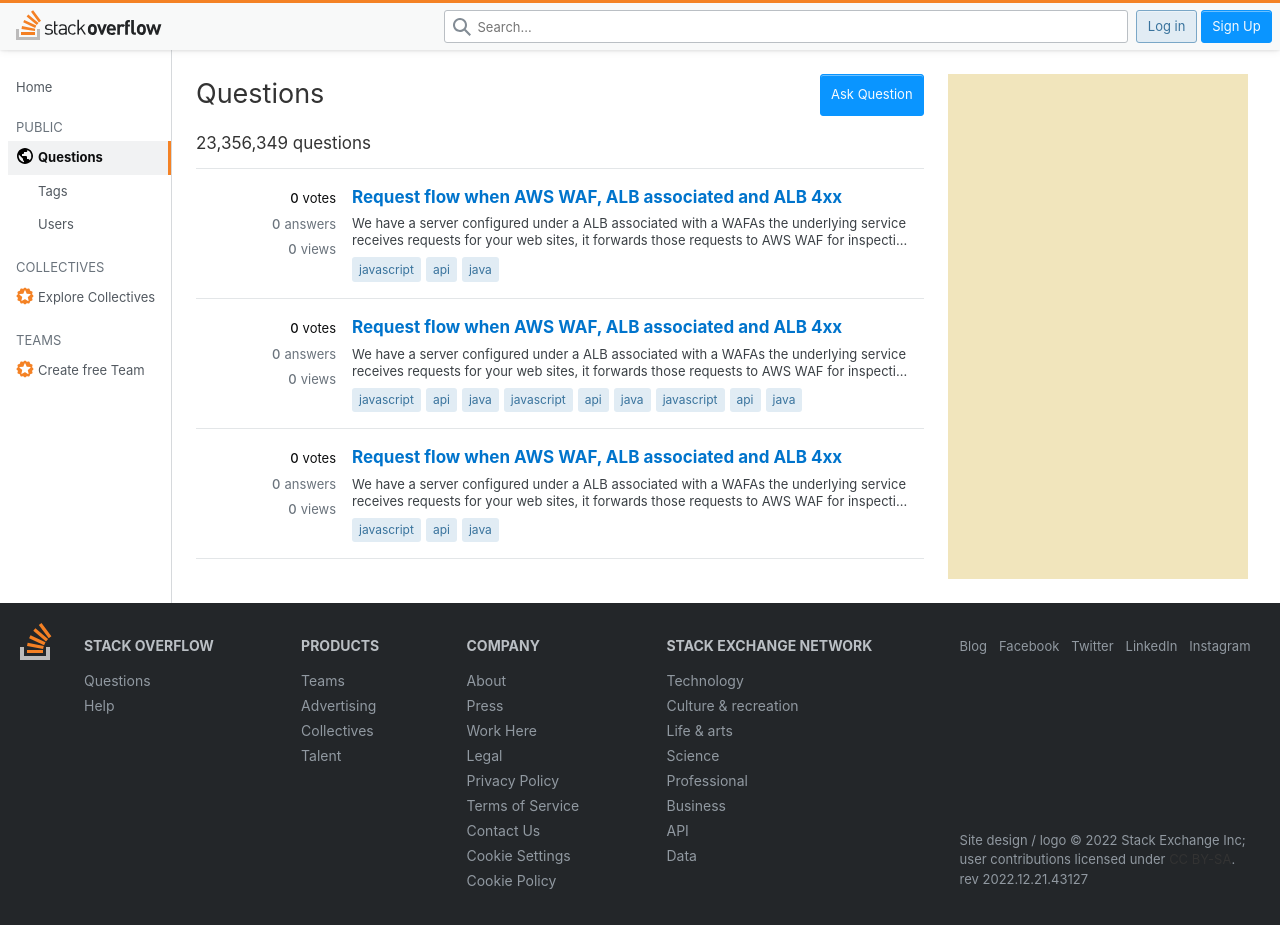
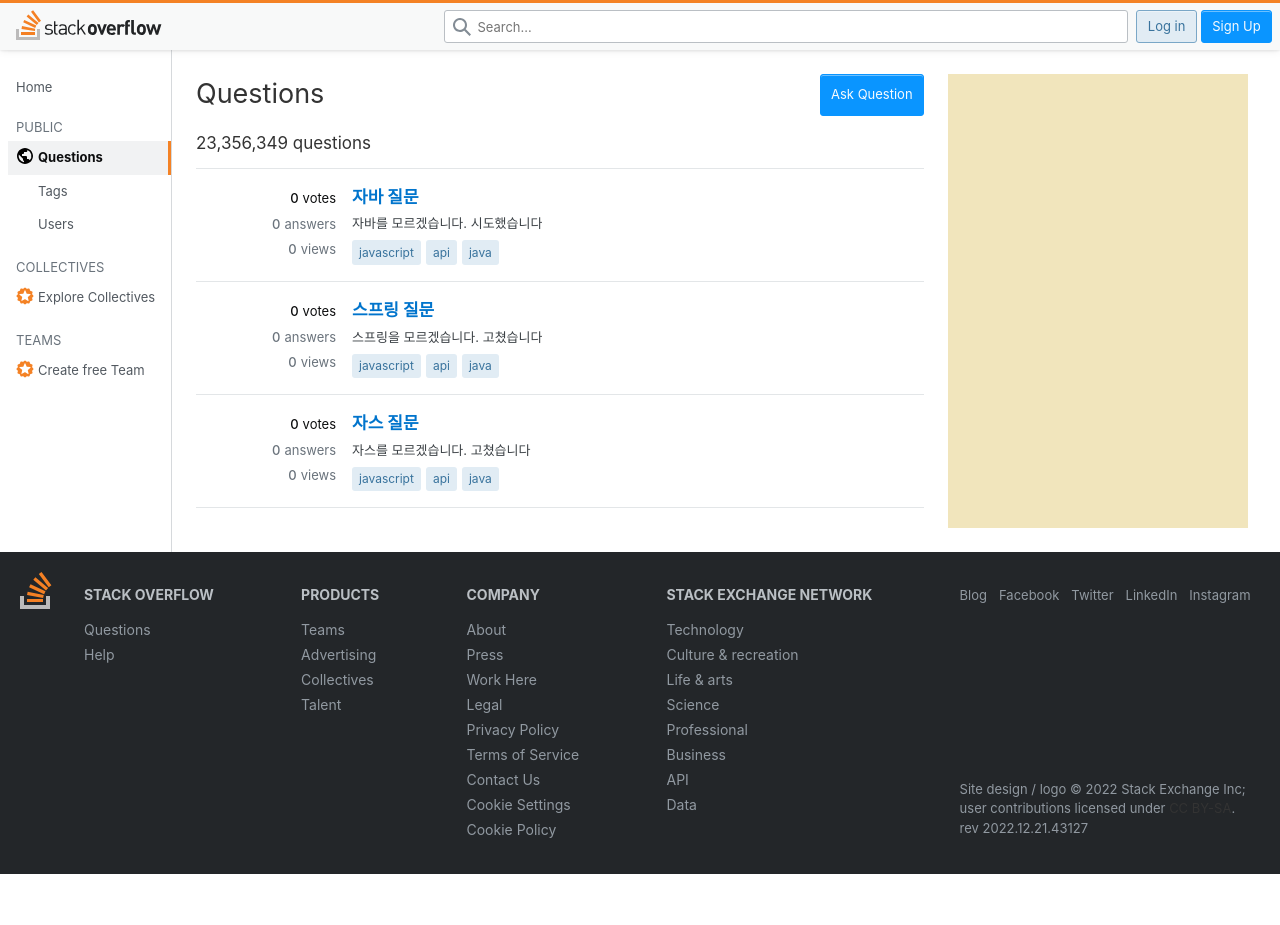
Before and after one commit to codestates-seb/seb41_pre_011, a React (Create React App) app in the folder client/: page /board_list in a window 1280 px wide. After the commit the page ends 874 px from the top, so only its background shows below. Built offline with nearby package versions, Linux system fonts and the light colour scheme.

Commit message:
feat - #66 : 리덕스를 이용해 questions페이지 read 기능 완료
create 기능은 수정 후 올리겠습니다

```diff
--- a/client/src/App.js
+++ b/client/src/App.js
@@ -13,6 +13,10 @@
   display: flex;
 `;
 
+/* redux_toolkit */
+import { Provider } from 'react-redux';
+import store from './stateContainer/store/store';
+
 /* pages */
 import Board from './pages/Board';
 import Board_write from './pages/Board_write';
@@ -27,6 +31,7 @@
 function App() {
   return (
     <BrowserRouter>
+      <Provider store={store}>
         <div className="App">
           <Header />
 
@@ -49,6 +54,7 @@
 
           <Footer />
         </div>
+      </Provider>
     </BrowserRouter>
   );
 }
--- a/client/src/components/inpTxt/InpTxt.js
+++ b/client/src/components/inpTxt/InpTxt.js
@@ -1,4 +1,5 @@
 import styled from 'styled-components';
+import { useState } from 'react';
 
 const InpTxtEl = styled.span`
   display: block;
@@ -47,6 +48,7 @@
   ariaLabel,
   hadIcon,
 }) => {
+  const [title, setTitle] = useState('');
   return (
     <InpTxtEl>
       <span className="innerInpTxt">
@@ -55,10 +57,13 @@
           className={hadIcon ? 'inpG hadIcon' : 'inpG'}
           type="text"
           placeholder={placeholder ? placeholder : ''}
-          defaultValue=""
-          onChange={console.log()}
           autoComplete={autoComplete ? autoComplete : ''}
           aria-label={ariaLabel ? ariaLabel : ''}
+          // 기능
+          value={title}
+          onChange={(e) => {
+            setTitle(e.target.value);
+          }}
         />
       </span>
     </InpTxtEl>
--- a/client/src/dummy/QuestionsDummyData.js
+++ b/client/src/dummy/QuestionsDummyData.js
@@ -21,6 +21,17 @@
     tag: null,
     likes: 0,
   },
+  {
+    questionId: 3,
+    title: '자스 질문',
+    questionContent: '자스를 모르겠습니다.',
+    attemptContent: '고쳤습니다',
+    createdDate: '2022-12-23T16:10:15.8723082',
+    modifiedDate: '2022-12-23T16:10:15.8723082',
+    memberName: null,
+    tag: null,
+    likes: 0,
+  },
 ];
 
 export default QuestionsDummyData;
--- a/client/src/pages/common/Search_list.js
+++ b/client/src/pages/common/Search_list.js
@@ -3,6 +3,7 @@
 import BtnBasic from '../../components/btnBasic/BtnBasic';
 import TagBasic from '../../components/tagBasic/TagBasic';
 import { Link } from 'react-router-dom';
+import { useSelector } from 'react-redux';
 
 const Wrapper = styled.div`
   width: 1100px;
@@ -102,6 +103,9 @@
 `;
 
 const Search_list = () => {
+  const QuestionsSliceData = useSelector(
+    (state) => state.QuestionsSlice.QuestionsDummyData
+  );
   return (
     <Wrapper>
       <MainBar>
@@ -115,7 +119,8 @@
           <span className="infoQuestions">23,356,349 questions</span>
         </div>
         <ListQuestion>
-          <ItemQuestion>
+          {QuestionsSliceData.map((it) => (
+            <ItemQuestion key={it.questionId}>
               <div className="postState">
                 <div className="voteState">
                   <span className="value">0</span>
@@ -133,14 +138,11 @@
               <div className="postContent">
                 <strong className="titPc">
                   <Link to="/board" className="linkPc">
-                  Request flow when AWS WAF, ALB associated and ALB 4xx
+                    {it.title}
                   </Link>
                 </strong>
                 <p className="descPc">
-                We have a server configured under a ALB associated with a WAFAs
-                the underlying service receives requests for your web sites, it
-                forwards those requests to AWS WAF for inspection against your
-                rules.
+                  {it.questionContent} {it.attemptContent}
                 </p>
                 <div className="tagPc">
                   <TagBasic>javascript</TagBasic>
@@ -149,83 +151,7 @@
                 </div>
               </div>
             </ItemQuestion>
-          <ItemQuestion>
-            <div className="postState">
-              <div className="voteState">
-                <span className="value">0</span>
-                <span className="txt">votes</span>
-              </div>
-              <div className="answersState">
-                <span className="value">0</span>
-                <span className="txt">answers</span>
-              </div>
-              <div className="viewsState">
-                <span className="value">0</span>
-                <span className="txt">views</span>
-              </div>
-            </div>
-            <div className="postContent">
-              <strong className="titPc">
-                <Link to="/board" className="linkPc">
-                  Request flow when AWS WAF, ALB associated and ALB 4xx
-                </Link>
-              </strong>
-              <p className="descPc">
-                We have a server configured under a ALB associated with a WAFAs
-                the underlying service receives requests for your web sites, it
-                forwards those requests to AWS WAF for inspection against your
-                rules. We have a server configured under a ALB associated with a
-                WAFAs the underlying service receives requests for your web
-                sites, it forwards those requests to AWS WAF for inspection
-                against your rules.
-              </p>
-              <div className="tagPc">
-                <TagBasic>javascript</TagBasic>
-                <TagBasic>api</TagBasic>
-                <TagBasic>java</TagBasic>
-                <TagBasic>javascript</TagBasic>
-                <TagBasic>api</TagBasic>
-                <TagBasic>java</TagBasic>
-                <TagBasic>javascript</TagBasic>
-                <TagBasic>api</TagBasic>
-                <TagBasic>java</TagBasic>
-              </div>
-            </div>
-          </ItemQuestion>
-          <ItemQuestion>
-            <div className="postState">
-              <div className="voteState">
-                <span className="value">0</span>
-                <span className="txt">votes</span>
-              </div>
-              <div className="answersState">
-                <span className="value">0</span>
-                <span className="txt">answers</span>
-              </div>
-              <div className="viewsState">
-                <span className="value">0</span>
-                <span className="txt">views</span>
-              </div>
-            </div>
-            <div className="postContent">
-              <strong className="titPc">
-                <Link to="/board" className="linkPc">
-                  Request flow when AWS WAF, ALB associated and ALB 4xx
-                </Link>
-              </strong>
-              <p className="descPc">
-                We have a server configured under a ALB associated with a WAFAs
-                the underlying service receives requests for your web sites, it
-                forwards those requests to AWS WAF for inspection against your
-                rules.
-              </p>
-              <div className="tagPc">
-                <TagBasic>javascript</TagBasic>
-                <TagBasic>api</TagBasic>
-                <TagBasic>java</TagBasic>
-              </div>
-            </div>
-          </ItemQuestion>
+          ))}
         </ListQuestion>
       </MainBar>
 
--- /dev/null
+++ b/client/src/stateContainer/slice/QuestionsSlice.js
@@ -0,0 +1,19 @@
+import { createSlice } from '@reduxjs/toolkit';
+import QuestionsDummyData from '../../dummy/QuestionsDummyData';
+
+const initialState = {
+  QuestionsDummyData,
+};
+
+const QuestionsSlice = createSlice({
+  name: 'QuestionsSlice',
+  initialState,
+  reducers: {
+    create(state, action) {
+      state.value.push({ title: action.payload.title });
+    },
+  },
+});
+
+export default QuestionsSlice.reducer;
+export const { create } = QuestionsSlice.actions;
--- /dev/null
+++ b/client/src/stateContainer/store/store.js
@@ -0,0 +1,10 @@
+import { configureStore } from '@reduxjs/toolkit';
+import QuestionsSlice from '../slice/QuestionsSlice';
+
+const store = configureStore({
+  reducer: {
+    QuestionsSlice,
+  },
+});
+
+export default store;
```
Lines whose indentation alone changed are shown as unchanged.
